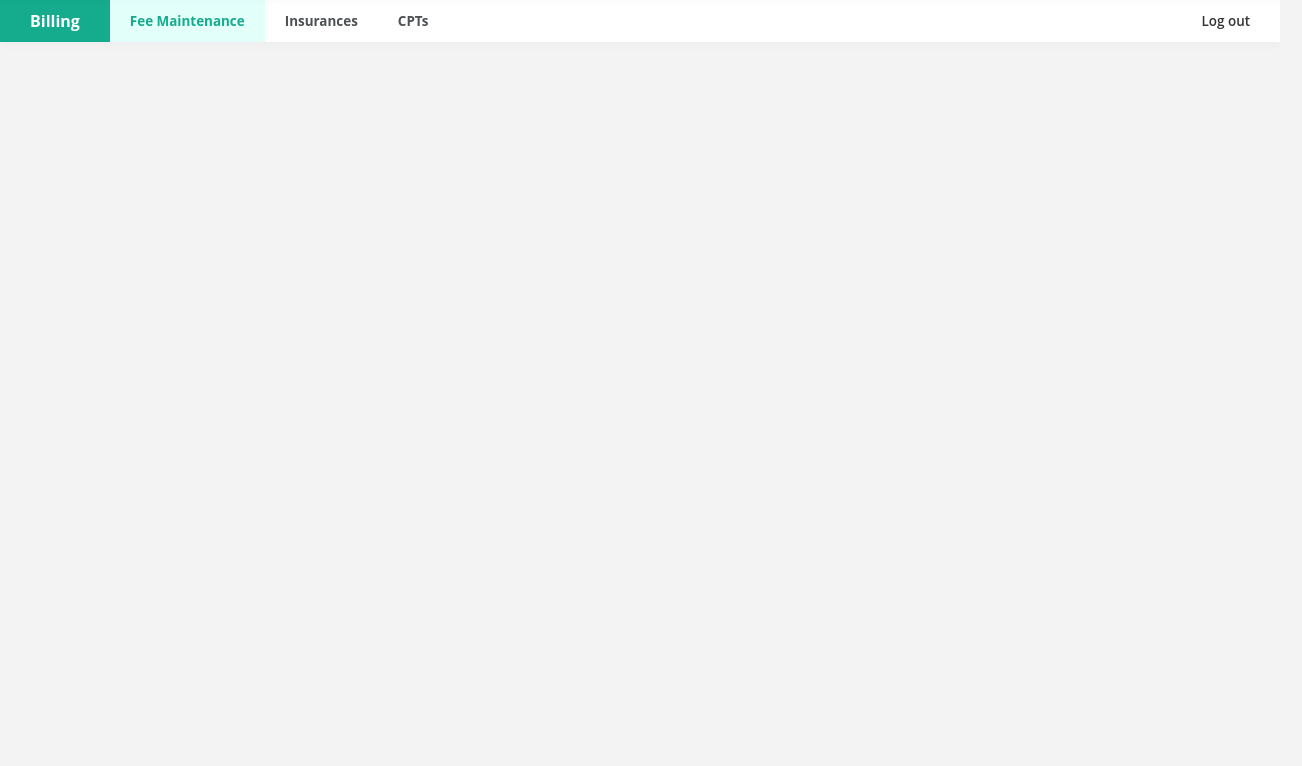
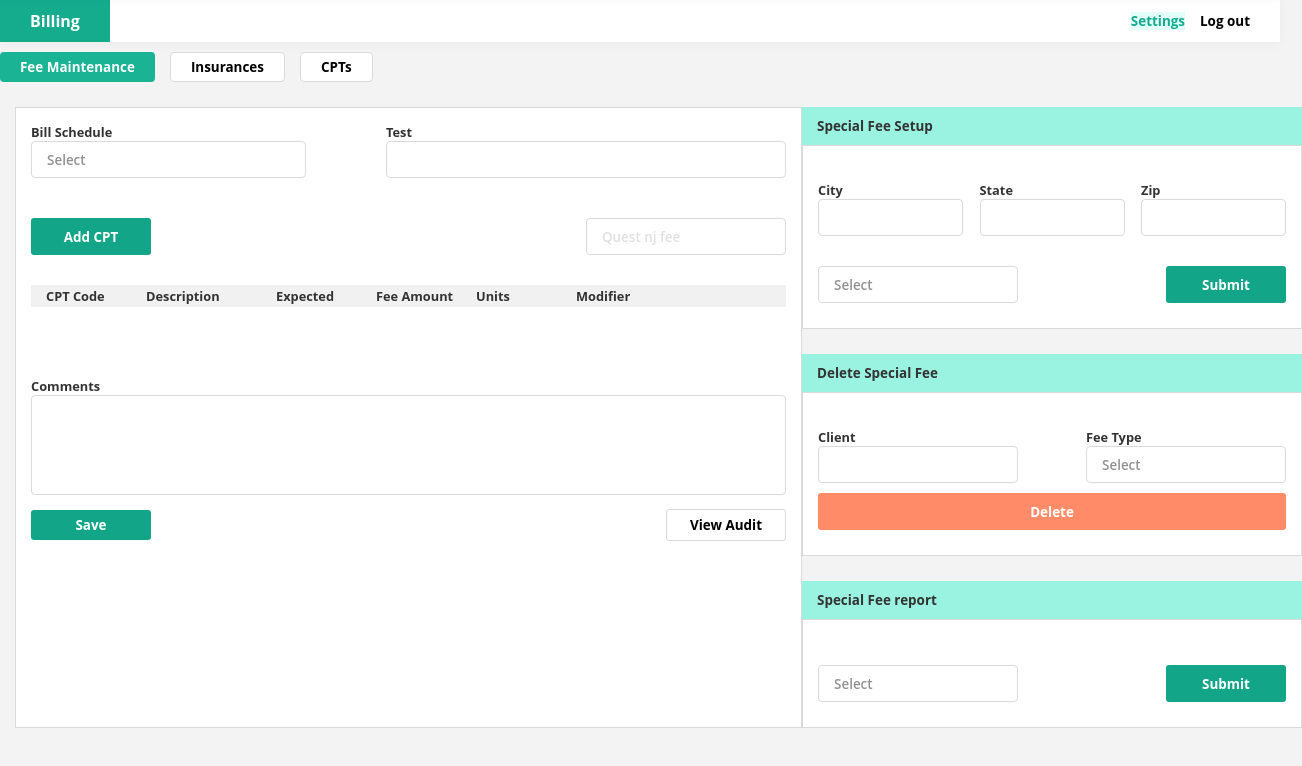
Before and after one commit to Nastromo/billing, a React (Create React App) app: page /account/fee in a window 1280 px wide. Shown: the top 766 px of the page, 1302 px wide, since content can reach past the window. Built offline with nearby package versions, Linux system fonts and the light colour scheme.

Commit message:
nav done

```diff
--- a/package.json
+++ b/package.json
@@ -18,7 +18,7 @@
   },
   "scripts": {
     "start": "react-scripts start",
-    "build": "react-scripts build",
+    "build": "GENERATE_SOURCEMAP=false react-scripts build",
     "test": "react-scripts test",
     "eject": "react-scripts eject"
   },
--- a/src/components/Navigation.js
+++ b/src/components/Navigation.js
@@ -8,13 +8,13 @@ import { Link, withRouter } from 'react-router-dom';
 export class Navigation extends Component {
     setActive = (element) => {
         const activeNavItem = document.getElementsByClassName('menu-active');
-        activeNavItem[0].classList.remove(`menu-active`);
-        element.classList.add(`menu-active`);
+        if (activeNavItem.length > 0) activeNavItem[0].classList.remove(`menu-active`);
+        if (element) element.classList.add(`menu-active`);
     }
 
     componentDidMount() {
         switch (this.props.location.pathname) {
-            case `/account/main`:
+            case `/account/fee`:
                 this.setActive(this.pending);
                 break;
             case `/account/insurances`:
@@ -52,12 +52,12 @@ export class Navigation extends Component {
                 <div className="main-nav">
                     <div className="main-categories">
                         <p className="logo-text">Billing</p>
-                        <Link
+                        {/* <Link
                             id="option1"
                             onClick={this.handleClick}
                             innerRef={el => this.pending = el}
                             className="menu-active"
-                            to="/account/main">Fee Maintenance</Link>
+                            to="/account/fee">Fee Maintenance</Link>
                         <Link
                             id="option2"
                             onClick={this.handleClick}
@@ -67,11 +67,16 @@ export class Navigation extends Component {
                             id="option3"
                             onClick={this.handleClick}
                             innerRef={el => this.cpt = el}
-                            to="/account/cpts">CPTs</Link>
+                            to="/account/cpts">CPTs</Link> */}
                     </div>
 
                     <div className="work-info">
-                        <p className="nav-te" onClick={this.handleExit}>Log out</p>
+                        <Link
+                            id="option1"
+                            onClick={this.handleClick}
+                            innerRef={el => this.pending = el}
+                            to="/account/fee">Settings</Link>
+                        <Link to="/">Log out</Link>
                     </div>
                 </div>
             </div>
--- a/src/components/PrivateRoute.js
+++ b/src/components/PrivateRoute.js
@@ -6,6 +6,7 @@ import Cpts from './Cpts';
 import Navigation from './Navigation';
 import Insurances from './Insurances';
 import FeeMaintenance from './FeeMaintenance';
+import SubLinks from './SubLinks';
 
 
 
@@ -19,10 +20,11 @@ export class PrivateRoute extends Component {
         return (
             <div>
                 <Navigation />
+                <SubLinks />
                 <Switch>
                     <Route exact path="/account/cpts" component={Cpts} />
                     <Route exact path="/account/insurances" component={Insurances} />
-                    <Route exact path="/account/main" component={FeeMaintenance} />
+                    <Route exact path="/account/fee" component={FeeMaintenance} />
                 </Switch>
             </div>
         )
--- /dev/null
+++ b/src/components/SubLinks.js
@@ -0,0 +1,46 @@
+import React, { Component } from 'react';
+import { connect } from 'react-redux';
+import { Link, withRouter } from 'react-router-dom';
+import { setActive } from '../store/actions/SetActive';
+
+
+
+
+export class SubLinks extends Component {
+    setActive = () => {
+        this.props.setActive(!this.props.isActive);
+    }
+
+    render() {
+        const url = this.props.location.pathname;
+
+        return (
+            <div className="fle-ma-io">
+                <div className="fle-yt">
+                    <Link
+                        className={url === `/account/fee` ? "box-li box-li-active" : "box-li"}
+                        onClick={this.setActive}
+                        to="/account/fee">Fee Maintenance</Link>
+                    <Link
+                        className={url === `/account/insurances` ? "box-li box-li-active" : "box-li"}
+                        onClick={this.setActive}
+                        to="/account/insurances">Insurances</Link>
+                    <Link
+                        className={url === `/account/cpts` ? "box-li box-li-active" : "box-li"}
+                        onClick={this.setActive}
+                        to="/account/cpts">CPTs</Link>
+                </div>
+            </div>
+        )
+    }
+}
+
+const mapStateToProps = (state) => ({
+    isActive: state.active
+})
+
+const mapDispatchToProps = dispatch => ({
+    setActive: (bool) => dispatch(setActive(bool)),
+})
+
+export default connect(mapStateToProps, mapDispatchToProps)(withRouter(SubLinks))
--- a/src/index.css
+++ b/src/index.css
@@ -2131,7 +2131,7 @@ p.logo-text:hover {
 .dio-loi {
     display: flex;
     justify-content: space-between;
-    width: 700px;
+    width: 755px;
 }
 
 .wid250x {
@@ -2241,3 +2241,44 @@ p.logo-text:hover {
 .mar-15t {
     margin: 25px 0 0 0;
 }
+
+.work-info a {
+    margin: 0 15px 0 0;
+    font-weight: 700;
+    font-size: 0.84rem;
+    outline: none;
+    text-decoration: none;
+    color: #000;
+}
+
+.fle-yt {
+    display: flex;
+    justify-content: space-between;
+}
+
+.box-li {
+    display: flex;
+    justify-content: center;
+    align-items: center;
+    padding: 5px 20px;
+    font-weight: 700;
+    font-size: 0.84rem;
+    color: #000;
+    border: 1px solid #dadada;
+    background: #fff;
+    border-radius: 4px;
+    text-decoration: none;
+    margin: 10px 15px 10px 0;
+}
+
+.box-li-active {
+    background: #1ab394;
+    color: #fff;
+    border: none;
+}
+
+.fle-ma-io {
+    display: flex;
+    margin: 0 auto;
+    max-width: 1500px;
+}
--- /dev/null
+++ b/src/store/actions/SetActive.js
@@ -0,0 +1,4 @@
+export const setActive = (bool) => ({
+    type: 'SET_ACTIVE',
+    bool
+});
--- a/src/store/reducers/RootReducer.js
+++ b/src/store/reducers/RootReducer.js
@@ -1,6 +1,7 @@
 import { combineReducers } from 'redux';
 import { notificationCss, notificationText } from './Notification';
 import { loginSpinner } from './Spinner';
+import { active } from './SetActive';
 import { dropdownStatus, dropdownOption } from './DropDown';
 
 
@@ -11,6 +12,7 @@ const RootReducer = combineReducers({
     notificationText,
     dropdownStatus,
     dropdownOption,
+    active
 
 });
 
--- /dev/null
+++ b/src/store/reducers/SetActive.js
@@ -0,0 +1,8 @@
+export const active = (state = `notification`, action) => {
+    switch (action.type) {
+        case `SET_ACTIVE`:
+            return action.bool
+
+        default: return state;
+    }
+}
```
Also changed, not shown: 2 other files (tests, documents, lock files or other folders).
